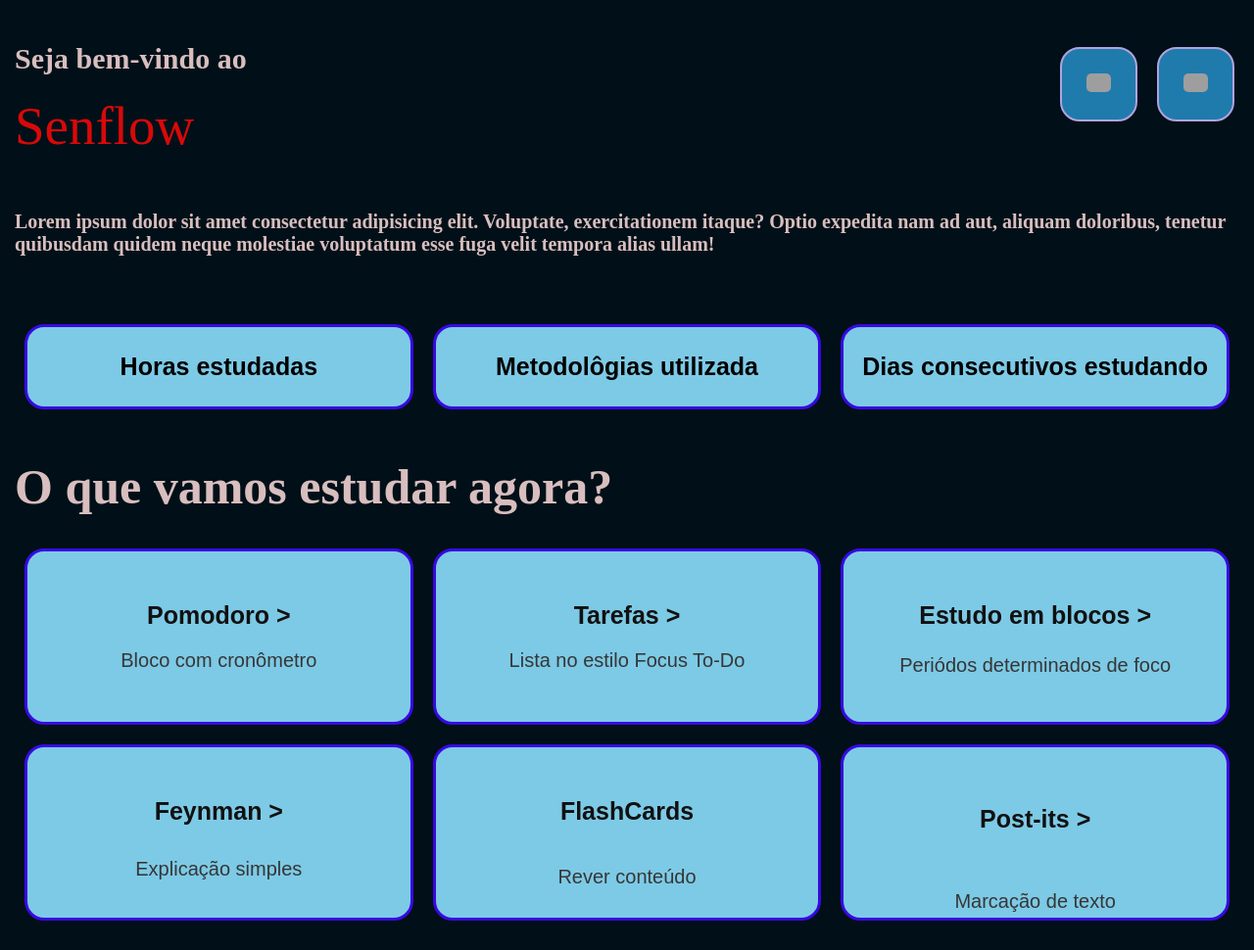
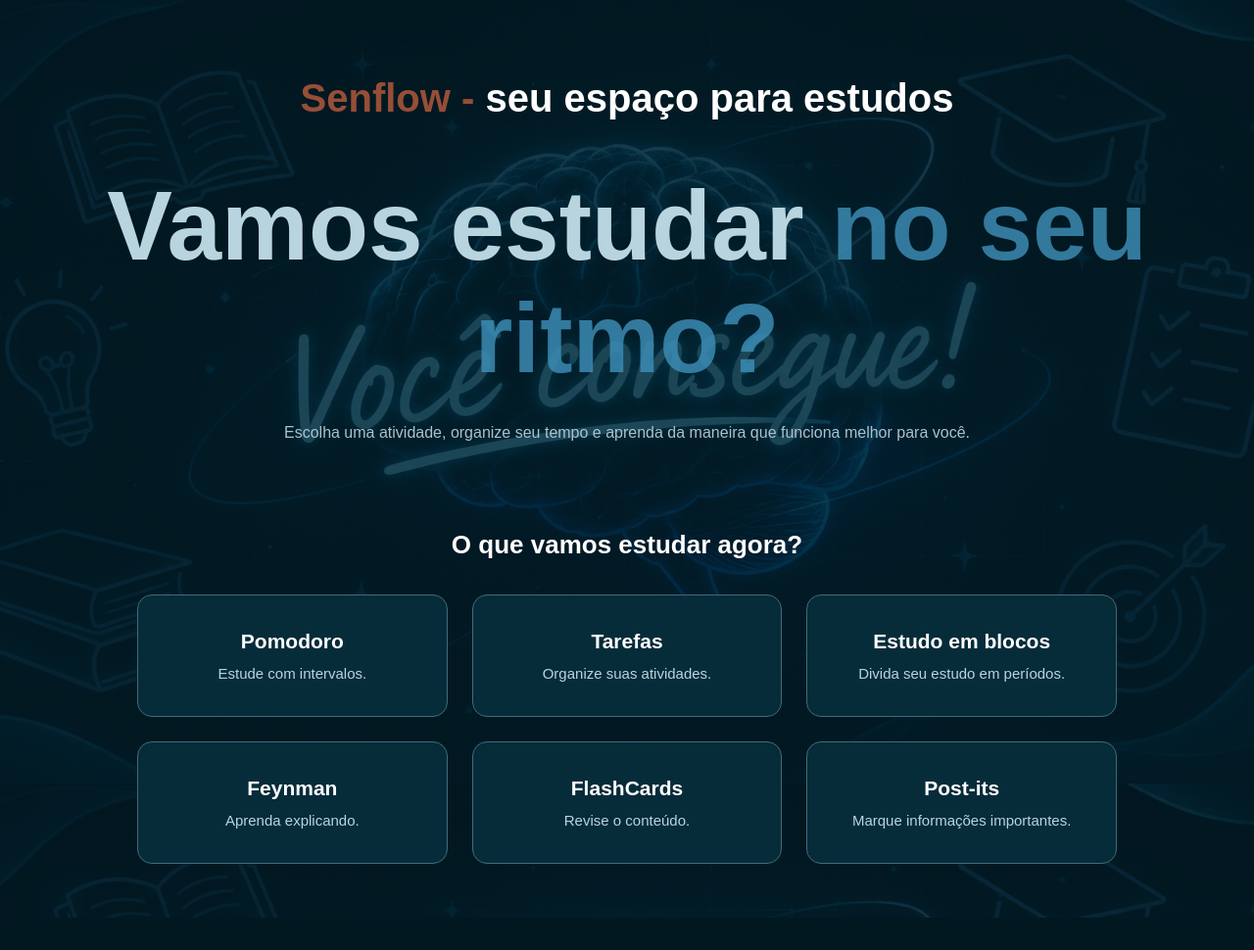
Before and after one commit to th4ylor/Inclusive-Education, a Flask app: page /painel in a window 1280 px wide. Shown: the whole page at 98% size. After the commit the page ends 937 px from the top, so only its background shows below. Run offline with Flask 3, Linux system fonts and the light colour scheme; the visitor is signed in with stand-in values (Sample User, id 1); grey boxes are pictures that could not be loaded.

Commit message:
pagina inicials melhorada

```diff
--- a/static/css/inicial.css
+++ b/static/css/inicial.css
@@ -1,127 +1,155 @@
-/* -------- posicionamento de imagem -------- */
-header {
-    position: relative;
+
+/* CONFIGURAÇÕES GERAIS */
+* {
+    margin: 0;
+    padding: 0;
+    box-sizing: border-box;
 }
 
-/* mexendo no fundo da pagina*/
+body {
+    background-color: #021a22;
+    color: white;
+    font-family: Arial, sans-serif;
+    min-height: 100vh;
 
-body {
-    background-color: rgb(1, 16, 24);
-    margin: 0;
+    background-image:
+        linear-gradient(rgba(2, 26, 34, 0.75), rgba(2, 26, 34, 0.75)),
+        url("../../static/img/cerebro.png");
+
+    background-size: cover;
+    background-position: center;
+    background-repeat: no-repeat;
+    background-attachment: fixed;
+
 }
 
-/* -------- titulo1 -------- */
+/* TÍTULO PRINCIPAL */
+.titulo {
+    font-size: 20px;
+    padding: 60px 20px 35px;
+}
+
+.destaque1 {
+    color: #b6593dd3;
+}
 
 .titulo h1 {
-    margin-left: 15px;
-    margin-top: 25px;
-    font-size: 30px;
-    color:  rgb(216, 190, 190);
-}
-
-.titulo p {
-    margin-left: 15px;
-    margin-top: 15px;
-    color: rgb(216, 9, 9);
-    font-size: 55px;
+    text-align: center;
+    margin-bottom: 50px;
+    color: #ffffff;
 }
 
 .titulo h2 {
-    margin-left: 15px;
-    place-items: center;
-    margin-top: 25px;
-    font-size: 20px;
-    color:  rgb(216, 190, 190);
+    text-align: center;
+    font-size: 100px;
+    color: #b8d5df;
 }
 
-.checklist {
-    display: grid;
-    grid-template-columns: repeat(3, 1fr);
-    gap: 20px;
-    margin-top: 70px;
-    margin-left: 25px;
-    margin-right: 25px;
+.destaque {
+    color: #3d8eb6d3;
 }
 
-.checklist button {
-    border-radius: 20px;
-    background-color:  #7dcae6;
-    border: 3px solid rgb(55, 8, 226);
+.titulo h2 p {
+    font-size: 16px;
+    font-weight: normal;
+    margin-top: 30px;
+    color: #a9c2cc;
 }
 
-.checklist h1,
-.checklist h2,
-.checklist h3 {
-    font-size: 25px;
+/* IMAGENS LATERAIS */
+.imagens_lateral {
+    position: absolute;
+    top: 20px;
+    right: 25px;
+    display: flex;
+    gap: 12px;
 }
 
-/* ------ imagem e dark mode ------- */
-
-.imagens_lateral {
-    display: flex;
-    gap: 20px;
-    position: absolute;
-    top: 5px;
-    right: 20px;
+.imagens_lateral button {
+    background: transparent;
+    border: none;
+    cursor: pointer;
 }
 
-.olhos button, .usuario button {
-    border: none;
-    background-color: rgb(31, 123, 172);
-    padding: 10px;
-    border-radius: 20px;
-    border: 2px solid rgb(176, 163, 223);
+.imagens_lateral img {
+    width: 30px;
+    height: 30px;
 }
 
-.olhos img, .usuario img {
-    width: 25px;
-    padding: 15px;
-    background-color: rgb(31, 123, 172);
-    border-radius: 20px;
+/* SEGUNDO TÍTULO */
+.titulo_2 {
+    text-align: center;
+    padding: 55px 25px;
 }
 
-/* -------- titulo 2 -------- */
-
-.titulo_2 {
-    margin-left: 15px;
-    margin-top: 50px;
-    font-size: 25px;
-    color:  rgb(216, 190, 190);
+.titulo_2 h2 {
+    font-size: 26px;
+    margin-bottom: 35px;
 }
 
-/* -------- BOX -------- */
-
+/* BOTÕES DE ESTUDO */
 .botoes_estudo {
     display: grid;
     grid-template-columns: repeat(3, 1fr);
-    grid-template-rows: repeat(2, 180px);
-    gap: 20px;
-    margin-left: 10px;
-    margin-right: 25px;
-    margin-top: 30px;
-    margin-bottom: 30px;
-
+    gap: 25px;
+    max-width: 1000px;
+    margin: auto;
 }
 
-.botoes_estudo button {
-    background-color: #7dcae6;
-    border-radius: 20px;
-    border-color: rgb(209, 196, 255);
-    border: 3px solid rgb(55, 8, 226);
-
+/* CARDS */
+.card-estudo {
+    background-color: #062c3a;
+    border: 1px solid #426a7a;
+    border-radius: 15px;
+    padding: 35px 20px;
+    text-decoration: none;
+    color: white;
+    transition: 0.3s;
 }
 
-.botoes_estudo h1,
-.botoes_estudo h2,
-.botoes_estudo h3,
-.botoes_estudo h4,
-.botoes_estudo h5,
-.botoes_estudo h6{
-    font-size: 25px;
-    color: #111111;
+.card-estudo:hover {
+    background-color: #10485a;
+    transform: translateY(-6px);
+    border-color: #8bbbd0;
 }
 
-.botoes_estudo p {
-    font-size: 20px;
-    color: #363636;
+.card-estudo h3 {
+    font-size: 21px;
+    margin-bottom: 12px;
 }
+
+.card-estudo p {
+    font-size: 15px;
+    color: #b8d5df;
+}
+
+/* RESPONSIVIDADE */
+@media (max-width: 768px) {
+    .botoes_estudo {
+        grid-template-columns: repeat(2, 1fr);
+    }
+
+    .checklist {
+        flex-direction: column;
+        align-items: center;
+    }
+
+    .checklist button {
+        width: 100%;
+        max-width: 350px;
+    }
+}
+
+@media (max-width: 480px) {
+    .botoes_estudo {
+        grid-template-columns: 1fr;
+    }
+
+    .titulo h1 {
+        font-size: 25px;
+    }
+
+    .titulo h2 {
+        font-size: 19px;
+    }
+}
--- a/templates/home/inicial.html
+++ b/templates/home/inicial.html
@@ -11,91 +11,55 @@
 <body>
     <header >
 
-            {% with mensagens = get_flashed_messages(with_categories=true)%}
-            {%for categoria,msg in mensagens%}
-                <p class="msg {{categoria}}">{{msg}}</p>
-            {% endfor %}
-            {% endwith %}
-
 <!-- titulo -->
 
         <div class = "titulo">
 
-            <h1>Seja bem-vindo ao  </h1>
-            <p> Senflow </p>
+            <h1><span class="destaque1">Senflow -</span> seu espaço para estudos</h1>
 
-            <h2>Lorem ipsum dolor sit amet consectetur adipisicing elit. Voluptate, exercitationem itaque? Optio expedita nam ad aut, aliquam doloribus, tenetur quibusdam quidem neque molestiae voluptatum esse fuga velit tempora alias ullam!</h2>
-        </div>
-
-        <div class = "checklist">
-            <button>
-                <h1>Horas estudadas</h1>
-            </button>
-
-            <button>
-                <h2>Metodolôgias utilizada</h2>
-            </button>
-
-            <button>
-                <h3>Dias consecutivos estudando</h3>
-            </button>
+            <h2>Vamos estudar <span class="destaque">no seu ritmo?</span>
+            <p>Escolha uma atividade, organize seu tempo e aprenda da maneira que funciona melhor para você.</p>
+            </h2>
 
         </div>
-
-<!-- Colocando imagem lateral e dark mode-->
-
-        <div class = "imagens_lateral">
-            <div class="olhos">
-                <button type = "button">
-                    <img src="https://img.icons8.com/?size=100&id=987&format=png&color=000000" alt="">
-                </button>
-            </div>
-
-            <div class = "usuario">
-                <button class = "submit">
-                    <img src="https://img.icons8.com/?size=100&id=83190&format=png&color=000000" alt="">
-                </button>
-            </div>
-        </div>
-
 
 <!-- segundo titulo -->
 <!-- Caixas que levarão para outros sites-->
 
-    <div class = "titulo_2">
-            <h1>O que vamos estudar agora?</h1>
+    <div class="titulo_2">
+        <h2>O que vamos estudar agora?</h2>
 
-        <div class = "botoes_estudo">
+        <div class="botoes_estudo">
 
-            <button type="button" onclick="window.location.href='/estudo'">
-                <h2>Pomodoro > </h2>
-                <p>Bloco com cronômetro</p>
-            </button>
+            <a class="card-estudo" href="/estudo">
+                <h3>Pomodoro</h3>
+                <p>Estude com intervalos.</p>
+            </a>
 
-            <button type="button">
-                <h2>Tarefas > </h2>
-                <p>Lista no estilo Focus To-Do</p>
-            </button>
+            <a class="card-estudo" href="/estudo">
+                <h3>Tarefas</h3>
+                <p>Organize suas atividades.</p>
+            </a>
 
-            <button type="button" onclick="window.location.href='/estudo'">
-                <h3>Estudo em blocos > </h3>
-                <p>Periódos determinados de foco</p>
-            </button>
+            <a class="card-estudo" href="/estudo">
+                <h3>Estudo em blocos</h3>
+                <p>Divida seu estudo em períodos.</p>
+            </a>
 
-            <button type="button" onclick="window.location.href='/estudo'">
-                <h4>Feynman > </h4>
-                <p>Explicação simples</p>
-            </button>
+            <a class="card-estudo" href="/estudo">
+                <h3>Feynman</h3>
+                <p>Aprenda explicando.</p>
+            </a>
 
-            <button type="button" onclick="window.location.href='{{ url_for('rotas.flashcards')}}'"' >
-                <h5>FlashCards </h5>
-                <p>Rever conteúdo</p>
-            </button>
+            <a class="card-estudo" href="{{ url_for('rotas.flashcards') }}">
+                <h3>FlashCards</h3>
+                <p>Revise o conteúdo.</p>
+            </a>
 
-            <button type="button">
-                <h6>Post-its > </h6>
-                <p>Marcação de texto</p>
-            </button>
+            <a class="card-estudo" href="/estudo">
+                <h3>Post-its</h3>
+                <p>Marque informações importantes.</p>
+            </a>
 
         </div>
     </div>
--- a/templates/index.html
+++ b/templates/index.html
@@ -27,6 +27,7 @@
             <a href="#sobre">Sobre</a>
         </nav>
         <a class="btnEntrar" href="#">Entrar</a>
+
     </header>
 
     <main class="hero">
@@ -255,7 +256,7 @@
             <span class="sobre-selo">NOSSO GRUPO</span>
 
             <h2 class="titsobre">Quem construiu o SenFlow?</h2>
-            <p>Pessoas diferentes. um propósito em comum.</p>
+            <p>Pessoas diferentes. Com um propósito em comum.</p>
         </div>
 
         <div class="painel-equipe">
```
Also changed, not shown: frontend/html/IsaakGaylor.html (added), static/css/estudo.css (line endings or trailing spaces), static/css/style.css (line endings or trailing spaces), static/img/cerebro.png (added), static/js/init.js (line endings or trailing spaces), 1 other file.
